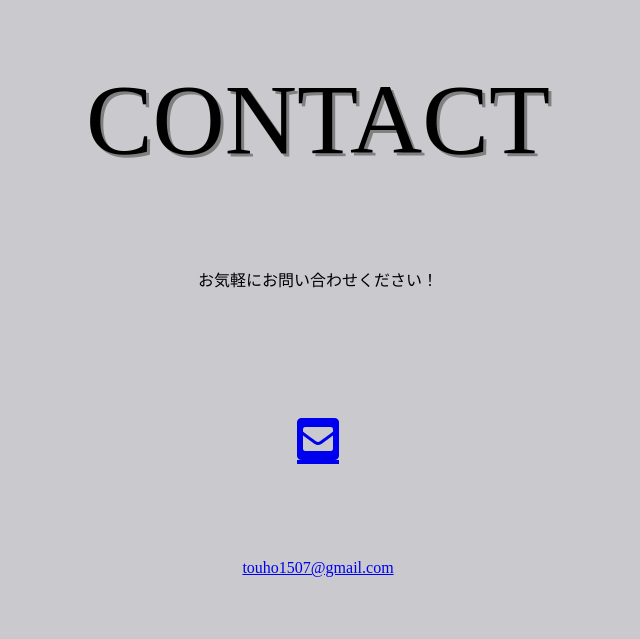
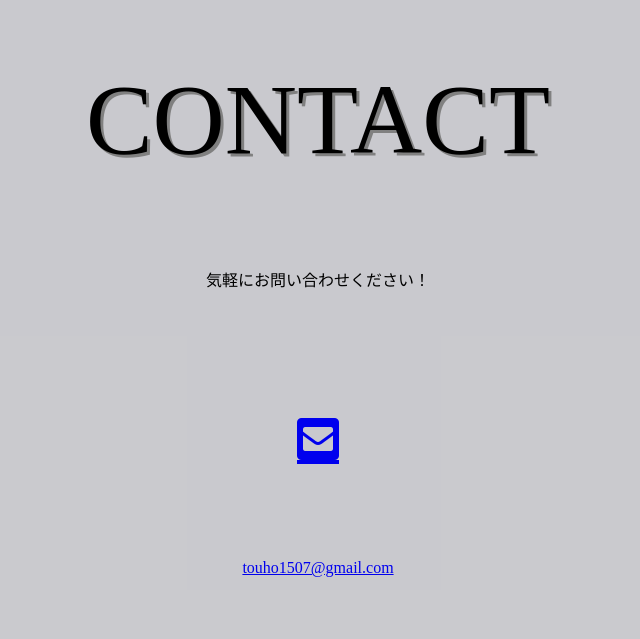
Before and after one commit to bruno1412/portfolio, a Rails app: page / in a window 1280 px wide. Shown: the part 5761-6400 px from the top of the page, without its empty margins (322-962 px from the left). Run offline with Rails 7, Linux system fonts and the light colour scheme; style sheets or scripts are compiled from the project's sources; some libraries are stand-ins or nearby versions.

Commit message:
コメントの修正

```diff
--- a/app/views/top/index.html.haml
+++ b/app/views/top/index.html.haml
@@ -98,7 +98,7 @@
 %section#contact.contact
   %div.contact__heading
     %h1.contact__heading--title CONTACT
-  %p.contact__comment お気軽にお問い合わせください！
+  %p.contact__comment 気軽にお問い合わせください！
   %div.contact-wrapper
     %a(class="contact-wrapper__mail-font" href="mailto:touho1507@gmail.com")
       %i(class="fas fa-envelope-square fa-3x")
```
